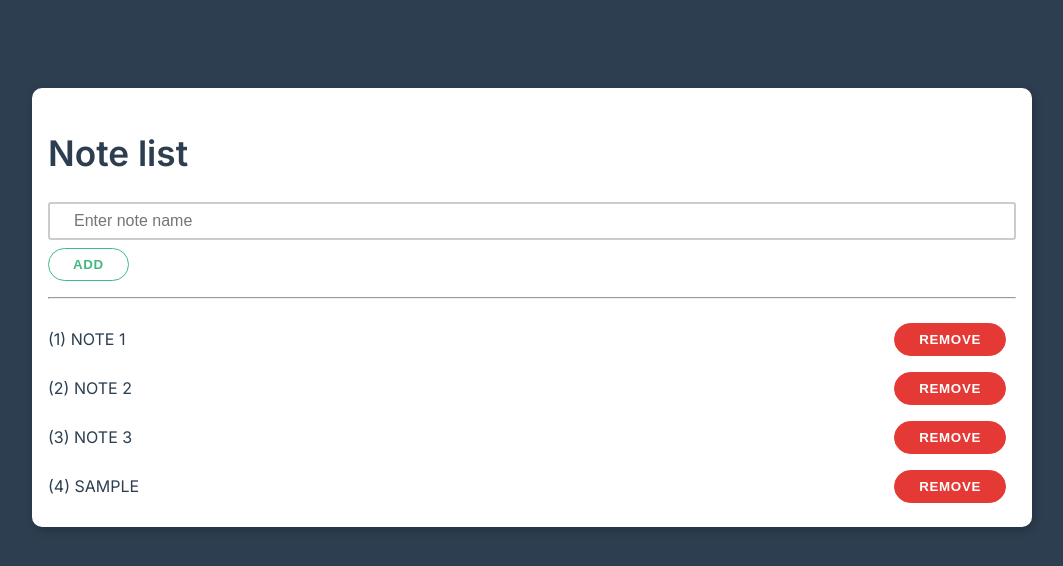
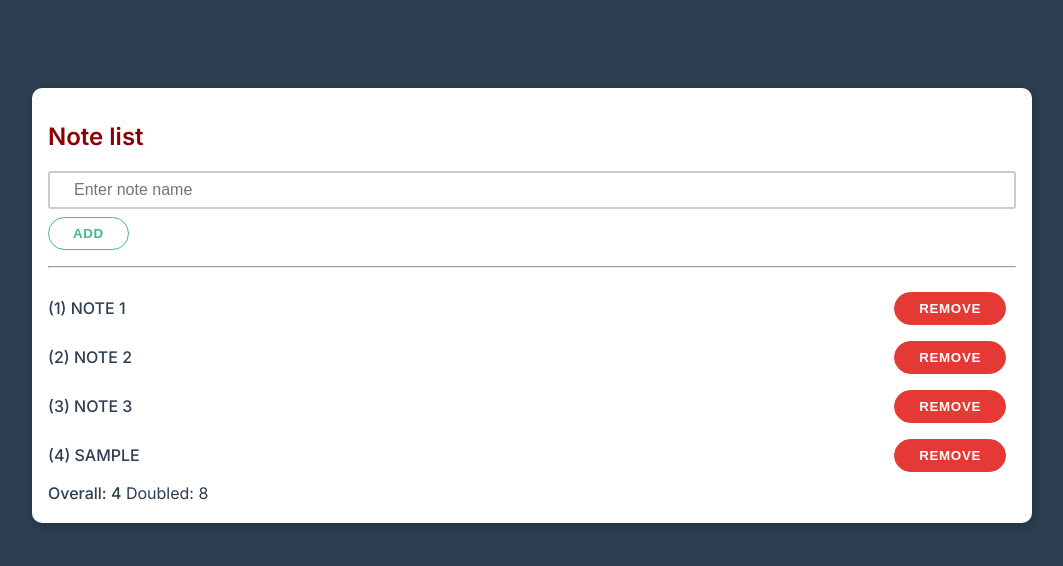
Before and after one commit to OxanaDolgova/vuejs_v3.0, a plain HTML site: page index.html in a window 1280 px wide. Both pictures are taken after typing "Sample" into the empty fields and a click on the button "ADD". Shown: the whole page, without its empty margins (108-1171 px from the left). Drawn offline with nearby package versions, Linux system fonts and the light colour scheme.

Commit message:
'initial'

```diff
--- a/app.js
+++ b/app.js
@@ -8,9 +8,6 @@ const App = {
         }
     },
     methods: {
-        inputChangeHandler(event) {
-            this.inputValue = event.target.value
-        },
         addNewNote() {
             if(this.inputValue)
             {
@@ -29,7 +26,23 @@ const App = {
         toUpperCase (item) {
             return item.toUpperCase()
         }
+    },
+    computed: {
+        doubleCount() {
+            return this.notes.length * 2
+        }
+    },
+    //отслеживание, имя метода должно совпадать с именем отслеживаемой переменой
+    watch: {
+        inputValue(value) {
+            if(value.length > 10){
+                this.inputValue = ""
+            }
+        }
     }
 }
 
 Vue.createApp(App).mount('#app') // подключение(моунтить) Vue к участку html c id="app"
+
+//computed он привязывается к переменой и отслеживает только ее изменения. Первое правило, они дожны что то возращять. причем возращять уже обьявленый обьект
+//
--- a/index.html
+++ b/index.html
@@ -10,7 +10,9 @@
 <body>
     <div class="container pt-5" id="app">
         <div class="card">
-            <h1>{{title}}</h1> <!--интерполяция, вставляем обьект из js. внутри интерполяции можно испоьзовать люой JS {{ (counter +2 )*5}}-->
+            <h1 :style="{
+                color: inputValue.length < 5 ? 'darkred' : 'darkgreen',
+                fontSize: inputValue.length < 5 ? '1.5rem' : '2rem'}">{{title}}</h1> <!--интерполяция, вставляем обьект из js. внутри интерполяции можно испоьзовать люой JS {{ (counter +2 )*5}}-->
             <div>
                <!-- <button class="btn primary" v-on:click="counter++">Plus</button>--> <!-- v-on:click -директива, как eventListener-->
                 <!--<button class="btn danger" v-on:click="counter--">Minus</button>>-->
@@ -18,21 +20,27 @@
                     <input
                         type="text"
                         :placeholder="placeholderName"
-                        v-bind:value="inputValue"
-                        @input="inputChangeHandler"
+                        v-model="inputValue"
                         @keypress.enter="addNewNote"
                     >
                 </div>
                 <!--v-bind: - директива, добавление данных, когда динамически передаем значение атрибута ({{ двойные скобки уже не еужны}})-->
                 <!--v-bind - можно заменить ярлыком, обычным двоеточием-->
                 <!--v-on заменяют "@"-->
+                <!--computed вычиляемые данные-->
                 <button class="btn" v-on:click="addNewNote">Add</button>
                 <hr />
                 <ul class="list" v-if="notes.length">
                     <li class="list-item" v-for="(note, idx) in notes">
-                        ({{idx + 1}}) {{ toUpperCase(note) }}
+                        <!--<span :class="note.length < 5 ? 'primary' : 'danger'">({{idx + 1}}) {{ toUpperCase(note) }}</span>-->
+                        <!-- <span :class="{
+                            'primary' : note.length < 5,
+                            'danger' : note.length > 5
+                        }">({{idx + 1}}) {{ toUpperCase(note) }}</span> -->
+                        <span :class="['bold', {'primary' : note.length < 5}]">({{idx + 1}}) {{ toUpperCase(note) }}</span>
                         <button class="btn danger" v-on:click="removeNote(idx)">Remove</button>
                     </li>
+                    <li><strong>Overall: {{notes.length}}</strong> Doubled: {{doubleCount}}</li>
                 </ul>
                 <!-- v-for директива, цикл. аналог foreach-->
                 <p v-else>No available notes</p>
@@ -43,3 +51,11 @@
     <script src="app.js"></script>
 </body>
 </html>
+
+<!--v-model и тащит значение и следит за изменениями, заменяем бандинг и eventListener-->
+<!--
+    :style когда нужно прикрутить динамику, можем любой js код написать
+    :class когда имя класса будет зависеть от условий, второй вариант это если нужно больше двух вариантов описать условий
+            третий вариант это как class='bold' :class{'primary' : note.length < 5} (статичный совмещен с динамическим)
+
+-->
--- a/theme.css
+++ b/theme.css
@@ -59,13 +59,13 @@ h3 {
     font-size: 1.35rem;
 }
 
-/*.primary {*/
-/*    color: #42b983;*/
-/*}*/
+.primary {
+   color: #42b983;
+}
 
-/*.danger {*/
-/*    color: #e53935;*/
-/*}*/
+.danger {
+  color: #e53935;
+}
 
 .btn {
     color: #42b983;
```
